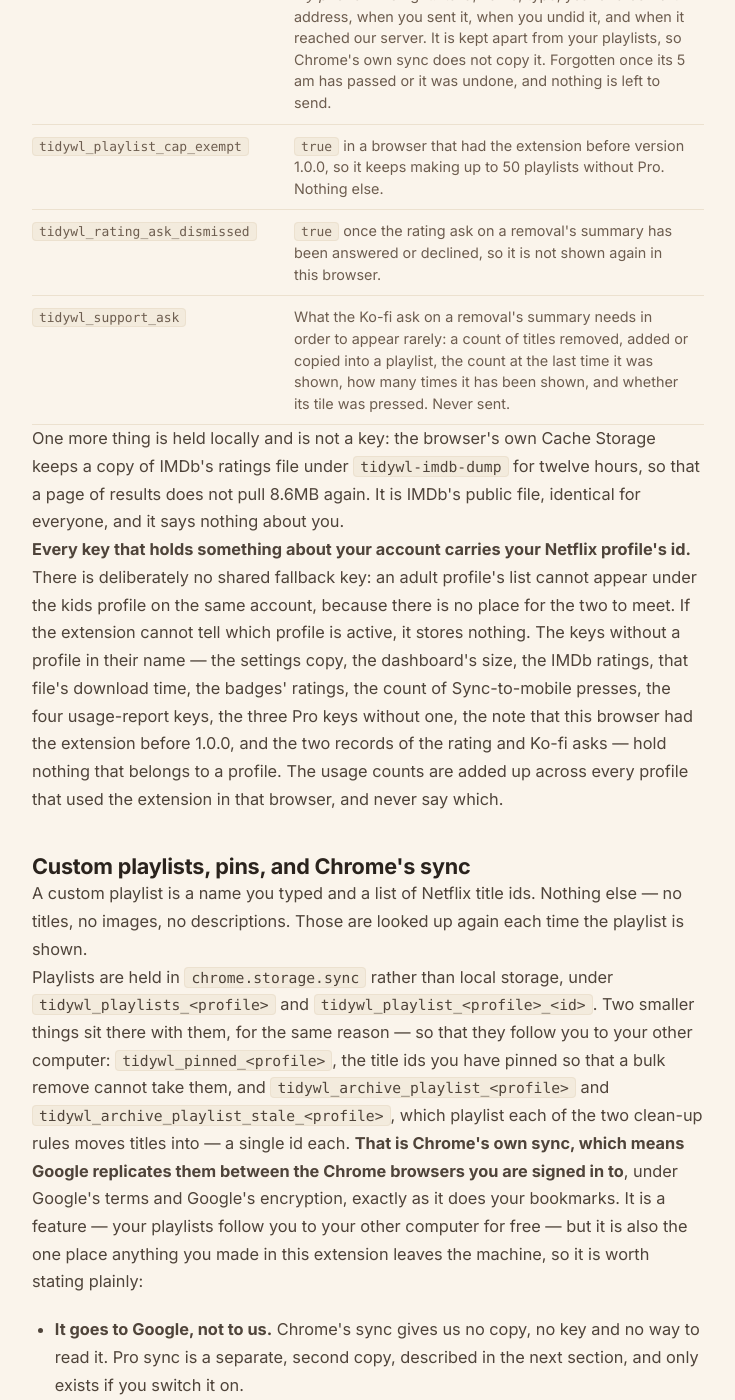
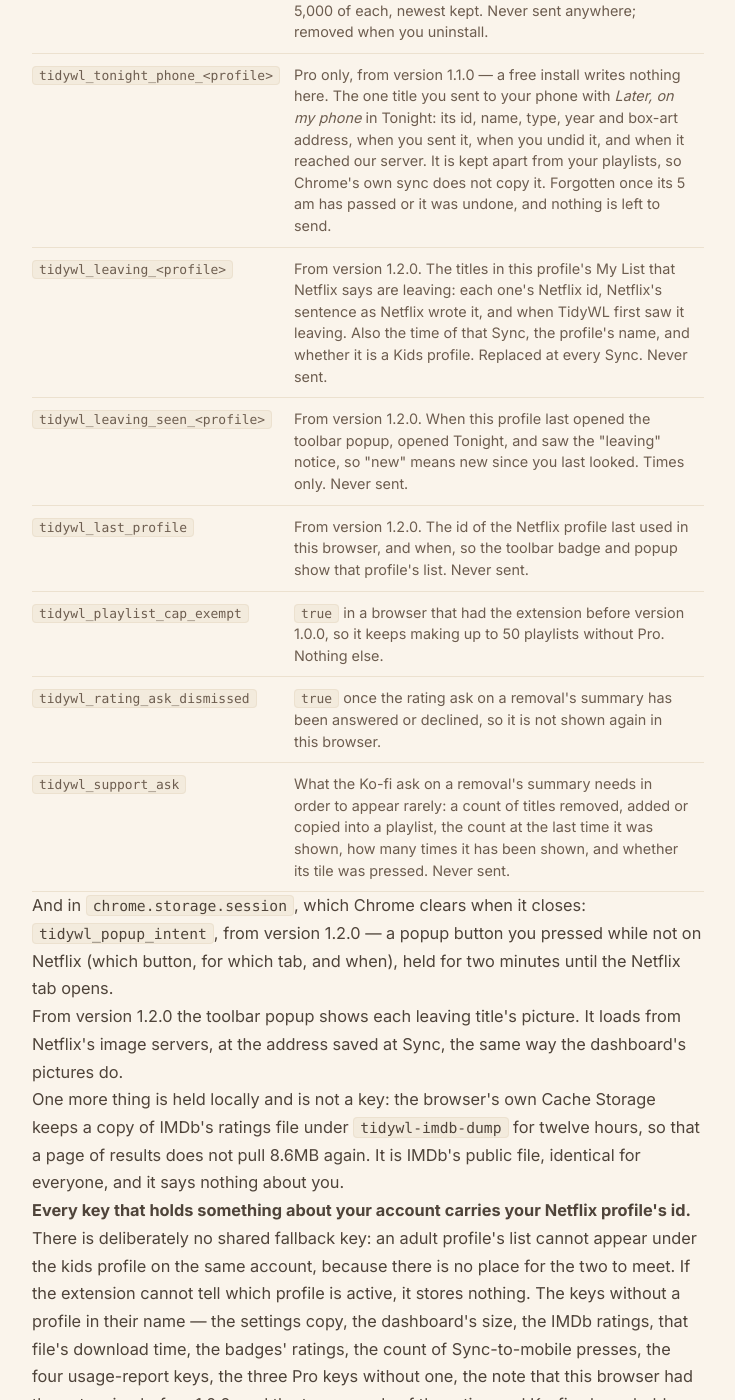
Before and after one commit to dominic-lam/tidywl-site, a Jekyll site: the page built from netflix/privacy/index.html, in a window 1280 px wide and 1400 px high, scrolled down 6426 px. Shown: the whole window, without its empty margins (272-1007 px from the left). Built offline with Jekyll 4.4.1, drawn with Linux system fonts in a browser that asks for light colours; some of the changed text lies outside the part shown.

Commit message:
netflix(privacy): 1.2.0's Leaving soon, drafted for release day
What Sync reads (Netflix's leaving mark and sentence, up to 100 titles a
request), three storage keys and one session key, and the toolbar popup's
pictures from Netflix's image servers. The Sync to mobile count is no longer
shown in the popup, so its row stops saying so. Merge the day 1.2.0 is
approved, with privacy_updated set to that date.

Co-Authored-By: Claude Opus 5.5 <noreply@anthropic.com>
Claude-Session: https://claude.ai/code/session_01RZYPkEVjTr5Z7KQAePTQ1B

```diff
--- a/netflix/privacy/index.html
+++ b/netflix/privacy/index.html
@@ -27,6 +27,13 @@ last_modified_at: 2026-09-28
      sync-utils.js (planTonightPhone) and dashboard-tonight-phone.js; the
      contract is docs/claude/PLAN-tonight-phone.md there. The phone's half is
      this site's netflix/app/.
+
+     Drafted 2026-10-01 for 1.2.0 (extension main at 5148600) on branch
+     draft/netflix-1.2.0-release, to merge the day 1.2.0 is approved: Leaving soon
+     (the read at Sync, three storage keys, one session key) and the toolbar
+     popup's pictures, checked against the extension's dashboard-leaving.js,
+     leaving-utils.js, storage.js and popup.js; the popup no longer shows the
+     Sync to mobile count. The wording was approved by the user that day.
 
      This is the page the Chrome Web Store listing points at, so every sentence
      in it has to be true of the shipped build, not of the plan.
@@ -116,6 +123,7 @@ last_modified_at: 2026-09-28
       <li><strong>A title's details on hover</strong> — its synopsis, cast, director or creators, genres, runtime and a still image, asked for once per title when you rest the pointer on a card, and kept for the rest of that page's life so a second look costs nothing.</li>
       <li><strong>For Tonight</strong> — Pro only, from version 1.1.0, and only once you open it. With <em>Surprises from outside My List</em> on, as it is until you switch it off: a few of Netflix's genre catalogues that fit the mood you chose, and details, such as the runtime, of the best-rated few films in them; a mood already read today is not read again. On the poster layout, a larger picture of the main pick, asked for once it has stayed on screen for a moment and kept for the rest of that page's life.</li>
       <li><strong>Your viewing history and your thumbs, for Tonight</strong> — Pro only, from version 1.1.0, and only when you open Tonight: the titles this profile has played on Netflix and when, and the titles it has given a thumbs up, down or "love", so Tonight never offers what you have already seen or disliked. Read from Netflix's own viewing-activity service, the one behind Account → Viewing activity, through the session you are signed in with and only for the profile you are using — at most once every six hours, one page of 50 at a time a second apart, and after the first time usually just the newest page. What is kept is the title ids, the time of the last play and the thumb, in this browser only; never a title's name, never an episode, and <strong>none of it is sent to us or to anyone</strong>.</li>
+      <li><strong>Which titles in your My List Netflix is about to remove</strong> — from version 1.2.0, as part of Sync. Netflix marks these on the title's picture, and gives a sentence with the last day, such as "Last day to watch on Netflix: October 5". TidyWL asks for those sentences for up to 100 titles at a time, so one or two requests for most lists, and only when you press Sync.</li>
     </ul>
     <p>
       <strong>One thing it reads without being asked, from version 1.1.0:</strong> the link on each of Netflix's own
@@ -179,12 +187,25 @@ last_modified_at: 2026-09-28
           <tr><td><code>tidywl_tonight_pool_&lt;profile&gt;</code></td><td>Pro only, from version 1.1.0. Today's surprises for Tonight: the rows it read from Netflix's genre catalogues — each title's id, name, type, year, maturity rating, season count and box-art address as Netflix returned them, and each genre's name — with the IMDb rating and votes found for each title, the runtime of the few films it read one for, and which moods were asked for today. Anything older than a day is dropped on the next write. Never sent.</td></tr>
           <tr><td><code>tidywl_viewed_&lt;profile&gt;</code></td><td>Pro only, from version 1.1.0. What Tonight knows you have already watched or rated on Netflix, so it does not offer it: for each title id — a film's, or the show's for an episode — when it was last played, and each rated title's thumb (down, up or love), with when it was last read. At most 5,000 of each, newest kept. Never sent anywhere; removed when you uninstall.</td></tr>
           <tr><td><code>tidywl_tonight_phone_&lt;profile&gt;</code></td><td>Pro only, from version 1.1.0 — a free install writes nothing here. The one title you sent to your phone with <em>Later, on my phone</em> in Tonight: its id, name, type, year and box-art address, when you sent it, when you undid it, and when it reached our server. It is kept apart from your playlists, so Chrome's own sync does not copy it. Forgotten once its 5 am has passed or it was undone, and nothing is left to send.</td></tr>
+          <tr><td><code>tidywl_leaving_&lt;profile&gt;</code></td><td>From version 1.2.0. The titles in this profile's My List that Netflix says are leaving: each one's Netflix id, Netflix's sentence as Netflix wrote it, and when TidyWL first saw it leaving. Also the time of that Sync, the profile's name, and whether it is a Kids profile. Replaced at every Sync. Never sent.</td></tr>
+          <tr><td><code>tidywl_leaving_seen_&lt;profile&gt;</code></td><td>From version 1.2.0. When this profile last opened the toolbar popup, opened Tonight, and saw the "leaving" notice, so "new" means new since you last looked. Times only. Never sent.</td></tr>
+          <tr><td><code>tidywl_last_profile</code></td><td>From version 1.2.0. The id of the Netflix profile last used in this browser, and when, so the toolbar badge and popup show that profile's list. Never sent.</td></tr>
           <tr><td><code>tidywl_playlist_cap_exempt</code></td><td><code>true</code> in a browser that had the extension before version 1.0.0, so it keeps making up to 50 playlists without Pro. Nothing else.</td></tr>
           <tr><td><code>tidywl_rating_ask_dismissed</code></td><td><code>true</code> once the rating ask on a removal's summary has been answered or declined, so it is not shown again in this browser.</td></tr>
           <tr><td><code>tidywl_support_ask</code></td><td>What the Ko-fi ask on a removal's summary needs in order to appear rarely: a count of titles removed, added or copied into a playlist, the count at the last time it was shown, how many times it has been shown, and whether its tile was pressed. Never sent.</td></tr>
         </tbody>
       </table>
     </div>
+
+    <p>
+      And in <code>chrome.storage.session</code>, which Chrome clears when it closes: <code>tidywl_popup_intent</code>,
+      from version 1.2.0 — a popup button you pressed while not on Netflix (which button, for which tab, and when),
+      held for two minutes until the Netflix tab opens.
+    </p>
+    <p>
+      From version 1.2.0 the toolbar popup shows each leaving title's picture. It loads from Netflix's image servers,
+      at the address saved at Sync, the same way the dashboard's pictures do.
+    </p>
 
     <p>
       One more thing is held locally and is not a key: the browser's own Cache Storage keeps a copy of
```
Also changed, not shown: other parts of netflix/privacy/index.html (+1 -1 lines).
